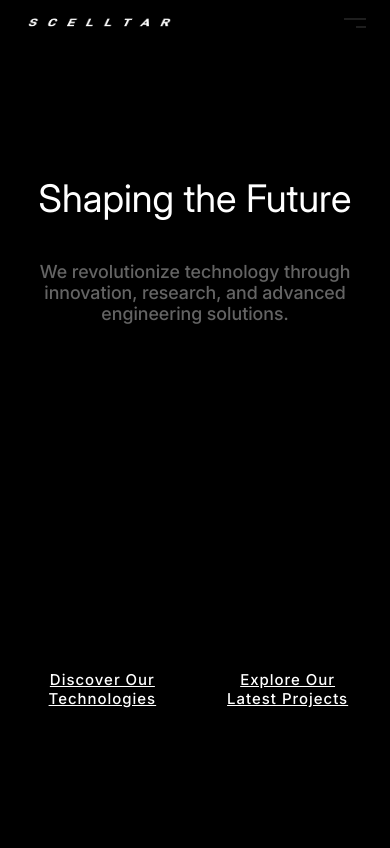
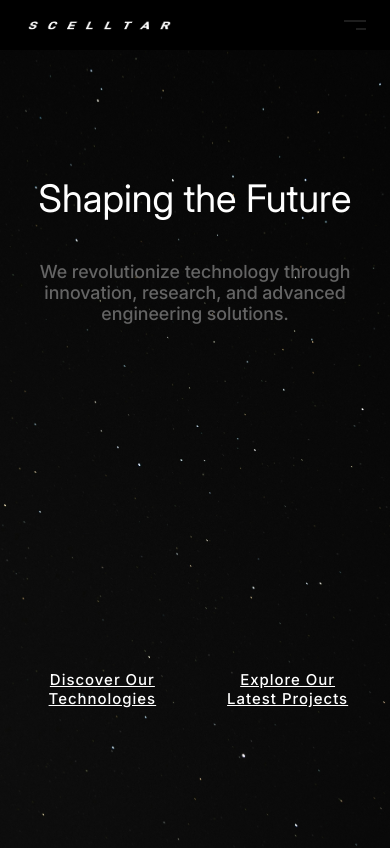
Before and after one commit to Thennecs/Scelltar-Inc, a plain HTML site: page index.html in a window 390 px wide. Shown: the top 848 px of the page. Drawn offline with Linux system fonts and the light colour scheme.

Commit message:
Update home.css

```diff
--- a/home.css
+++ b/home.css
@@ -616,7 +616,7 @@ body {
 
     background-color: rgb(0,110,190);
     background-color: rgb(0,0,0);
-    bbackground-image: url('img/stars.png');
+    background-image: url('img/stars.png');
     background-repeat: no-repeat;                       /* Prevents the image from repeating */
     background-size: cover;                             /* Ensures the image covers the container */
     background-position: center;                        /* Centers the image */
@@ -1077,7 +1077,7 @@ body {
 @media only screen and (max-width: 999px) {
 
     .navbar {
-        height: 45px;
+        height: 50px;
     }
 
     .logo {
```
